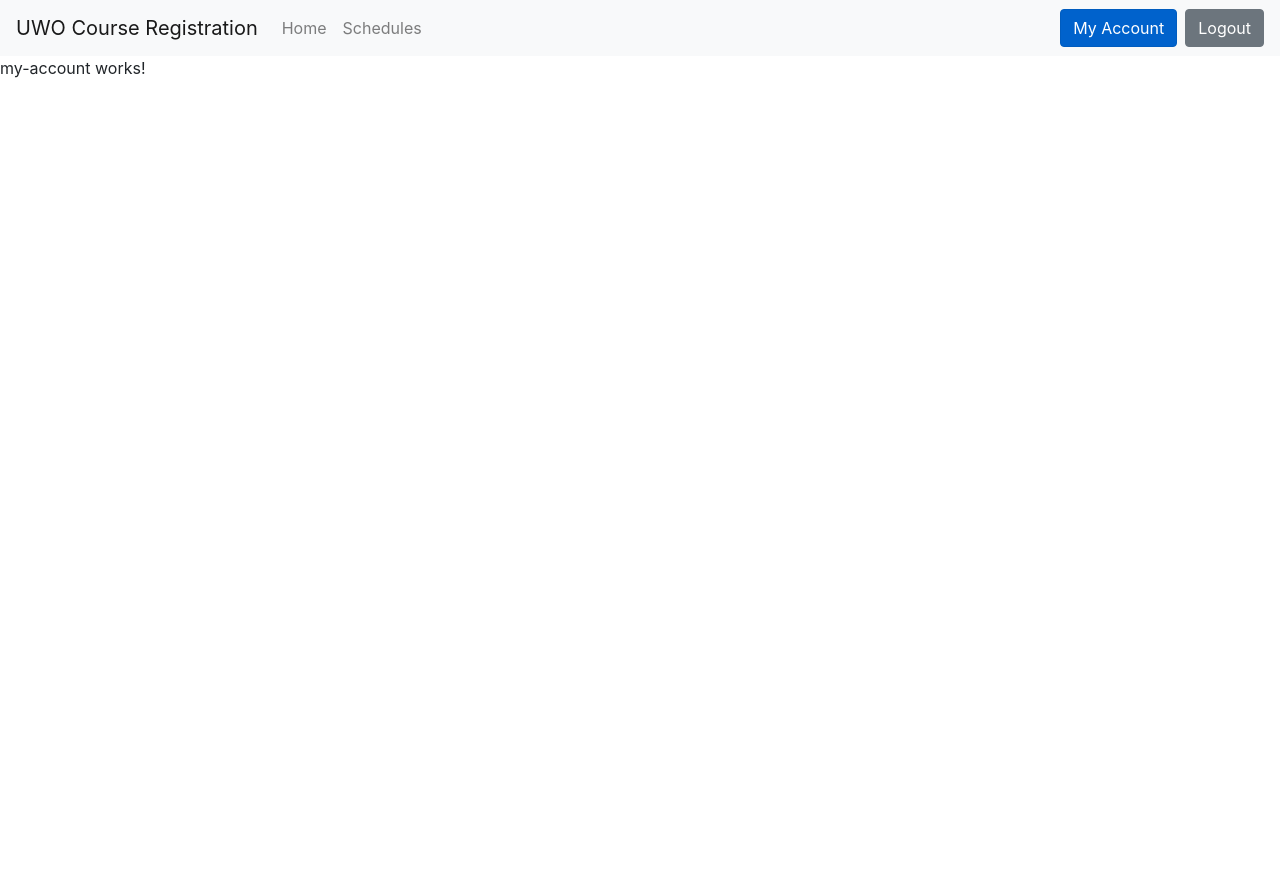
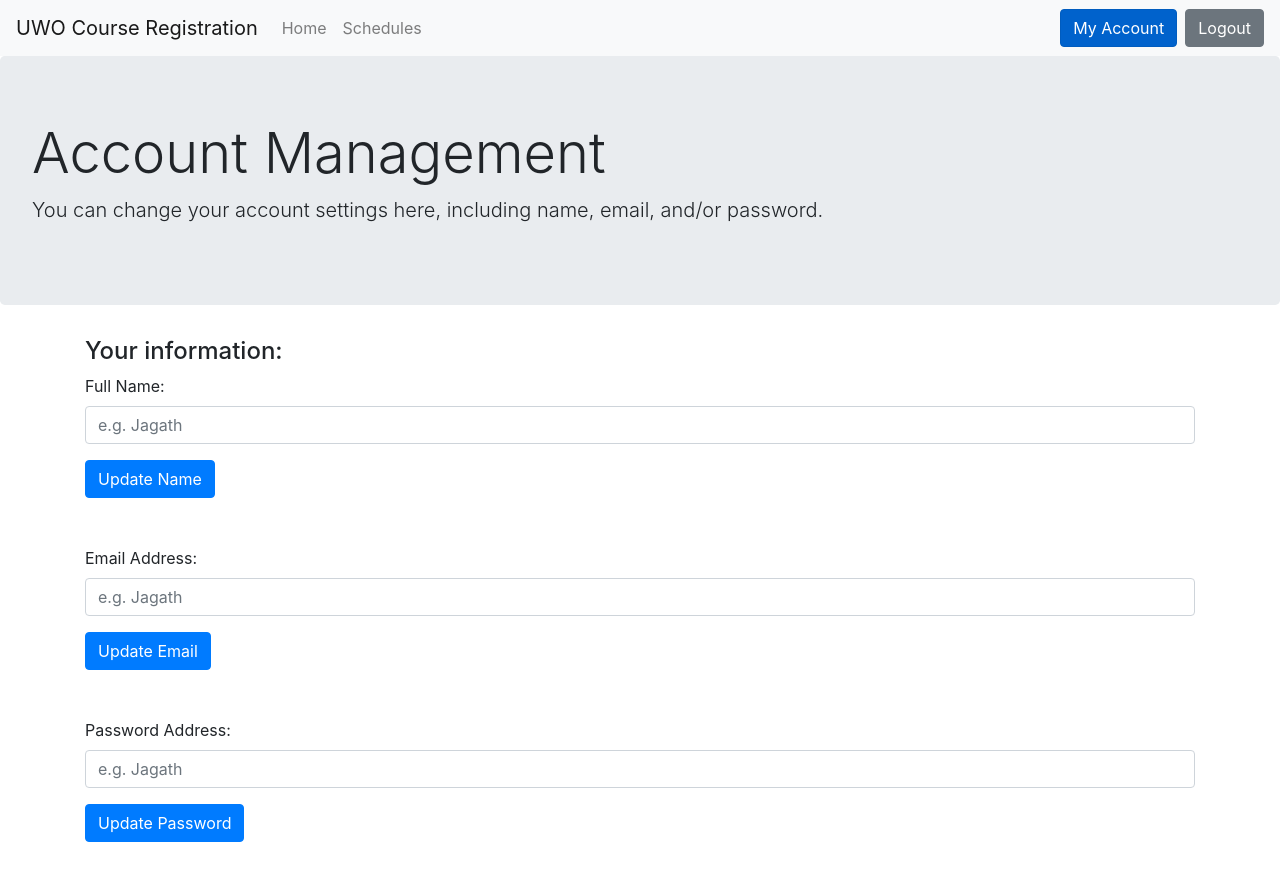
Before and after one commit to rvickram/course-registration-site, an Angular app: page /my-account in a window 1280 px wide. Shown: the top 880 px of the page. Before the commit the page ends 800 px from the top, so only its background shows below. Built offline with nearby package versions, Linux system fonts and the light colour scheme; no server answers; sample sign-in values are in the browser's storage.

Commit message:
Implemented the account settings page.

```diff
--- a/src/app/my-account/my-account.component.html
+++ b/src/app/my-account/my-account.component.html
@@ -1 +1,110 @@
-<p>my-account works!</p>
+<div *ngIf="accountService.isLoggedIn()" class="jumbotron">
+    <h1 class="display-4">Account Management</h1>
+    <p class="lead">You can change your account settings here, including name, email, and/or password.</p>
+    <!-- <hr class="my-4">
+    <p>It uses utility classes for typography and spacing to space content out within the larger container.</p>
+    <p class="lead">
+      <a class="btn btn-primary btn-lg" href="#" role="button">Learn more</a>
+    </p> -->
+</div>
+
+
+<div *ngIf="accountService.isLoggedIn()" class="container">
+    <h4>Your information:</h4>
+
+    <form [formGroup]="updateNameForm" (ngSubmit)="updateName()" class="mb-5">
+      <div class="form-group"
+          [ngClass]="{
+          'has-danger': name.invalid && (name.dirty || name.touched),
+          'has-success': name.valid && (name.dirty || name.touched)
+        }">
+        <label>Full Name:</label>
+        <input type="text"
+              class="form-control"
+              [class.is-invalid]="updateNameForm.get('name').invalid && updateNameForm.get('name').touched"
+              formControlName="name"
+              maxlength="30"
+              placeholder="e.g. Jagath"
+              required>
+
+        <div class="form-control-feedback" *ngIf="name.errors && (name.dirty || name.touched)">
+          <p *ngIf="name.errors.required">Name is required</p>
+        </div>
+
+      </div>
+
+      <button type="submit" class="btn btn-primary">Update Name</button>
+    </form>
+
+    <form [formGroup]="updateEmailForm" (ngSubmit)="updateEmail()" class="mb-5">
+      <div class="form-group"
+          [ngClass]="{
+          'has-danger': email.invalid && (email.dirty || email.touched),
+          'has-success': email.valid && (email.dirty || email.touched)
+        }">
+        <label>Email Address:</label>
+        <input type="text"
+              class="form-control"
+              [class.is-invalid]="updateEmailForm.get('email').invalid && updateEmailForm.get('email').touched"
+              formControlemail="email"
+              maxlength="30"
+              placeholder="e.g. Jagath"
+              required>
+
+        <div class="form-control-feedback" *ngIf="email.errors && (email.dirty || email.touched)">
+          <p *ngIf="email.errors.required">email is required</p>
+        </div>
+
+      </div>
+
+      <button type="submit" class="btn btn-primary">Update Email</button>
+    </form>
+
+    <form [formGroup]="updatePasswordForm" (ngSubmit)="updatePassword()" class="mb-5">
+      <div class="form-group"
+          [ngClass]="{
+          'has-danger': password.invalid && (password.dirty || password.touched),
+          'has-success': password.valid && (password.dirty || password.touched)
+        }">
+        <label>Password Address:</label>
+        <input type="text"
+              class="form-control"
+              [class.is-invalid]="updatePasswordForm.get('password').invalid && updatePasswordForm.get('password').touched"
+              formControlpassword="password"
+              maxlength="30"
+              placeholder="e.g. Jagath"
+              required>
+
+        <div class="form-control-feedback" *ngIf="password.errors && (password.dirty || password.touched)">
+          <p *ngIf="password.errors.required">password is required</p>
+        </div>
+
+      </div>
+
+      <button type="submit" class="btn btn-primary">Update Password</button>
+    </form>
+</div>
+
+<!-- Display only if user is not logged in -->
+<div *ngIf="!accountService.isLoggedIn()" class="jumbotron">
+  <h1 class="display-4">Account Management</h1>
+  <p class="lead">You can change your account settings here, including name, email, and/or password.</p>
+
+  <hr class="my-4">
+  <p>
+      To view your account settings, please login (or create an account if you don't already have one):
+  </p>
+  <!-- Identity Butons -->
+  <button
+      class="btn btn-primary mr-2"
+      data-toggle="modal"
+      data-target="#loginModal">
+      Login
+  </button>
+  <button
+      class="btn btn-secondary"
+      data-toggle="modal"
+      data-target="#createAccountModal">
+    Create Account
+</button>
+</div>
--- a/src/app/my-account/my-account.component.ts
+++ b/src/app/my-account/my-account.component.ts
@@ -1,4 +1,7 @@
-import { Component, OnInit } from '@angular/core';
+import { AfterViewInit, Component, OnInit } from '@angular/core';
+import { FormControl, FormGroup, Validators } from '@angular/forms';
+import { AccountService } from '../_services/account.service';
+import { MessageService } from '../_services/message.service';
 
 @Component({
   selector: 'app-my-account',
@@ -7,9 +10,86 @@ import { Component, OnInit } from '@angular/core';
 })
 export class MyAccountComponent implements OnInit {
 
-  constructor() { }
+  updateEmailForm: FormGroup;
+  updateNameForm: FormGroup;
+  updatePasswordForm: FormGroup;
 
-  ngOnInit(): void {
+  name: FormControl;
+  email: FormControl;
+  password: FormControl;
+
+  constructor(
+    public accountService: AccountService,
+    private messageService: MessageService
+  ) {
+    this.createFormControls();
+    this.createForm();
+
+    // this.fillCurrentFields(); //TODO fix this!
+  }
+
+  ngOnInit(): void {}
+
+  private createFormControls() {
+    this.name = new FormControl('', Validators.required);
+    this.email = new FormControl('', [
+      Validators.required,
+      Validators.pattern("^[a-z0-9._%+-]+@[a-z0-9.-]+\\.[a-z]{2,4}$"),
+    ]);
+    this.password = new FormControl('', [
+      Validators.required,
+      Validators.minLength(8)
+    ]);
+  }
+
+  private createForm() {
+    this.updateNameForm = new FormGroup({name: this.name});
+
+    this.updateEmailForm = new FormGroup({email: this.email});
+
+    this.updatePasswordForm = new FormGroup({password: this.password});
+  }
+
+  async updateName() {
+    if (this.updateNameForm.valid) {
+      const result = await this.accountService.updateName(this.name.value);
+
+      if (await result) {
+        this.messageService.alertRed(result);
+      } else {
+        this.messageService.alertGreen('Updated your name.');
+      }
+    } else {
+      this.messageService.alertRed('Make sure all fields are valid first.');
+    }
+  }
+
+  async updateEmail() {
+    if (this.updateEmailForm.valid) {
+      const result = await this.accountService.updateEmail(this.email.value);
+
+      if (await result) {
+        this.messageService.alertRed(result);
+      } else {
+        this.messageService.alertGreen('Updated your email.');
+      }
+    } else {
+      this.messageService.alertRed('Make sure all fields are valid first.');
+    }
+  }
+
+  async updatePassword() {
+    if (this.updatePasswordForm.valid) {
+      const result = await this.accountService.updatePassword(this.password.value);
+
+      if (await result) {
+        this.messageService.alertRed(result);
+      } else {
+        this.messageService.alertGreen('Updated your password.');
+      }
+    } else {
+      this.messageService.alertRed('Make sure all fields are valid first.');
+    }
   }
 
 }
```
